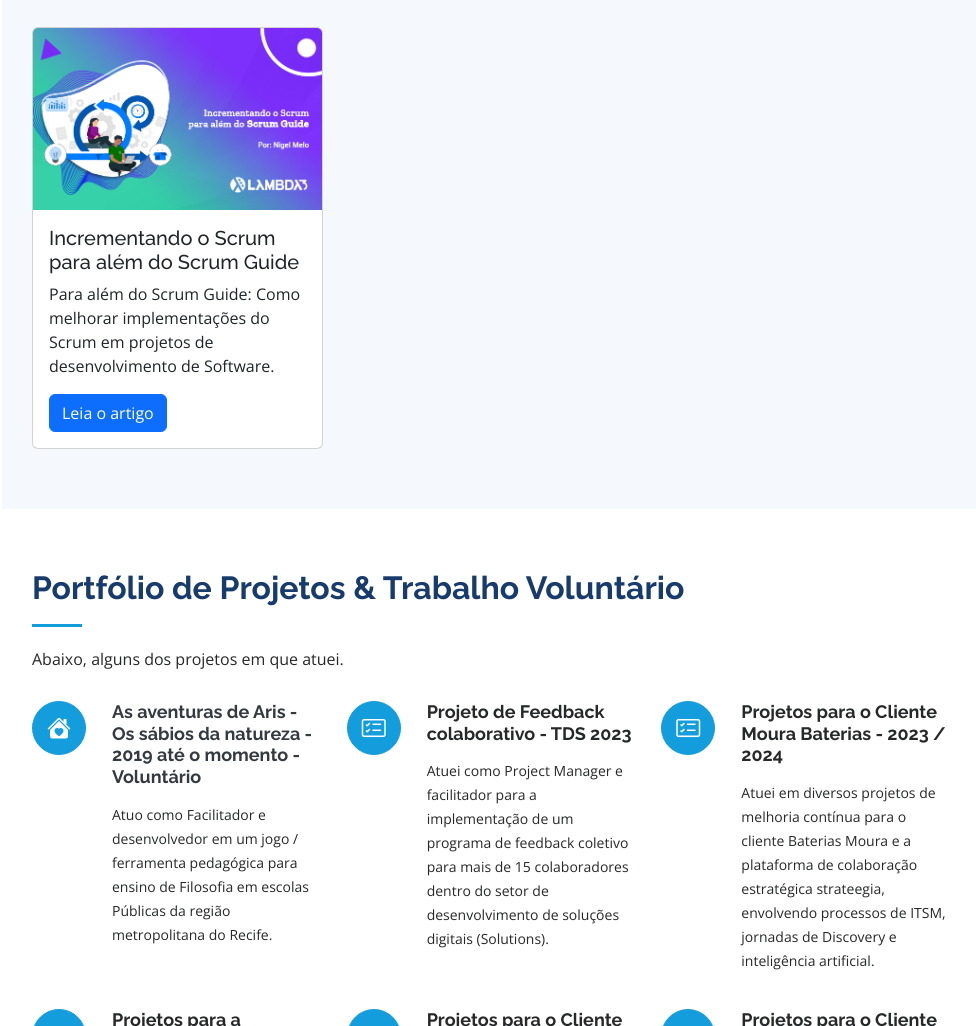
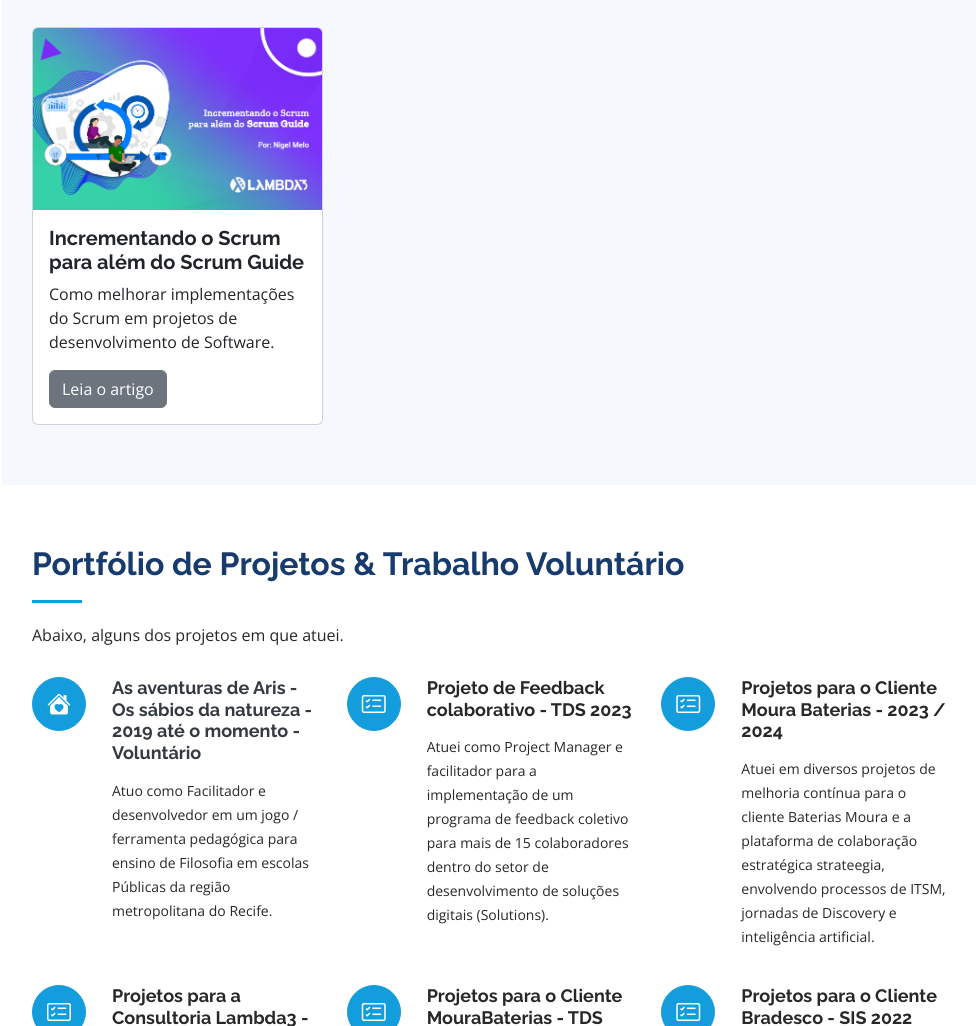
Before and after one commit to nigelmelo/portfoliocv, a plain HTML site: page index.html in a window 1280 px wide. Shown: the part 7178-8204 px from the top of the page, without its empty margins (298-1274 px from the left). Drawn offline with nearby package versions, Linux system fonts and the light colour scheme.

Commit message:
modificação do botão do artigo e ajustes no texto

```diff
--- a/index.html
+++ b/index.html
@@ -428,10 +428,10 @@
           <div class="col">
             <div class="card">
               <img src="assets/img/articles/blog-0505.png" class="card-img-top" alt="...">
-              <div class="card-body">
-                <h5 class="card-title">Incrementando o Scrum para além do Scrum Guide</h5>
-                <p class="card-text">Para além do Scrum Guide: Como melhorar implementações do Scrum em projetos de desenvolvimento de Software.</p>
-                <a href="https://www.lambda3.com.br/2023/05/incrementando-o-scrum-para-alem-do-scrum-guide/" target="_blank" rel="noopener noreferrer" class="btn btn-primary align-content-center">Leia o artigo</a>
+              <div class="card-body text-align: center">
+                <h5 class="card-title"><b>Incrementando o Scrum para além do Scrum Guide</b></h5>
+                <p class="card-text">Como melhorar implementações do Scrum em projetos de desenvolvimento de Software.</p>
+                <a href="https://www.lambda3.com.br/2023/05/incrementando-o-scrum-para-alem-do-scrum-guide/" class="btn btn-secondary" target="_blank" rel="noopener noreferrer" >Leia o artigo</a>
               </div>
             </div>
           </div>
```
